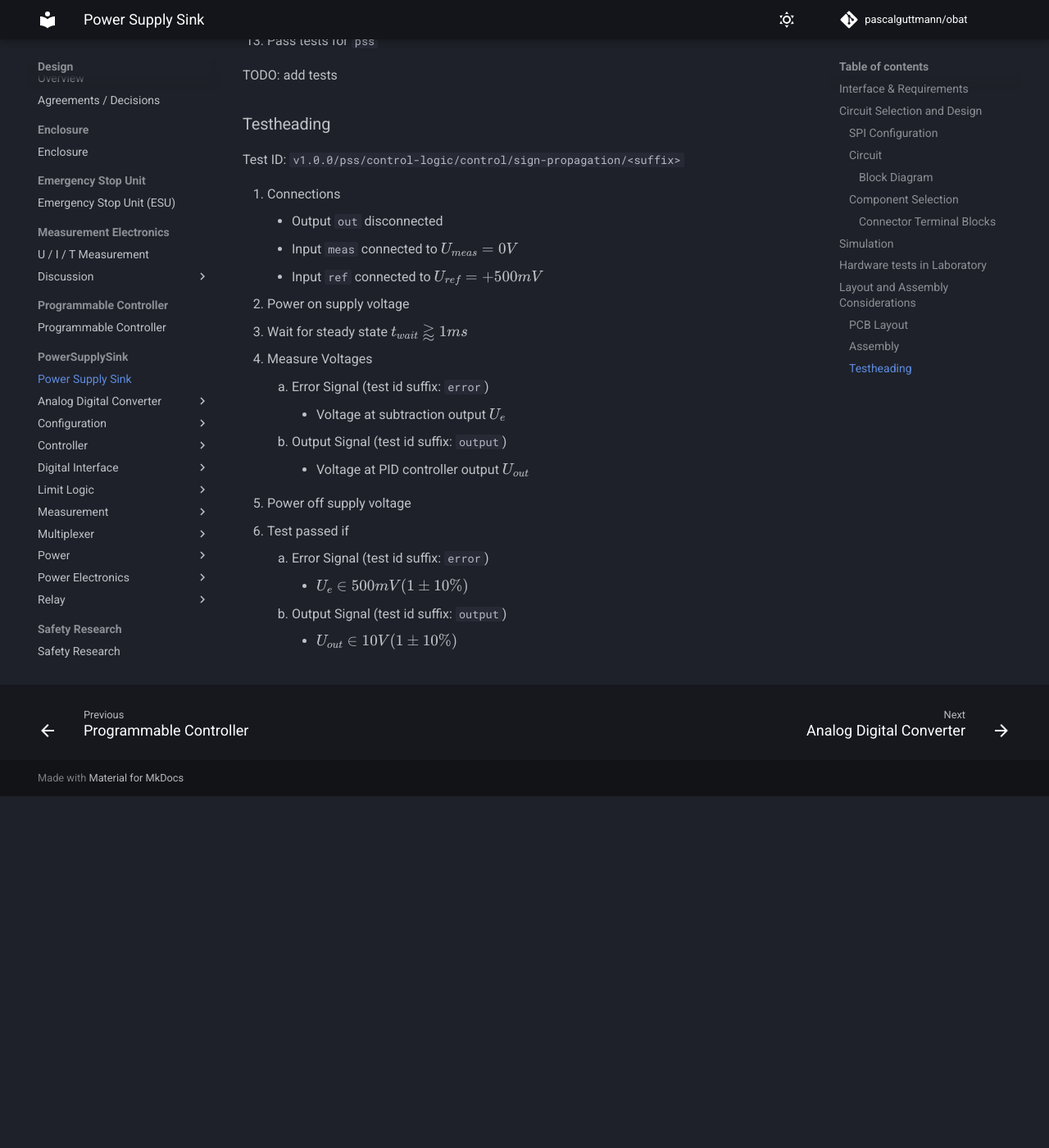
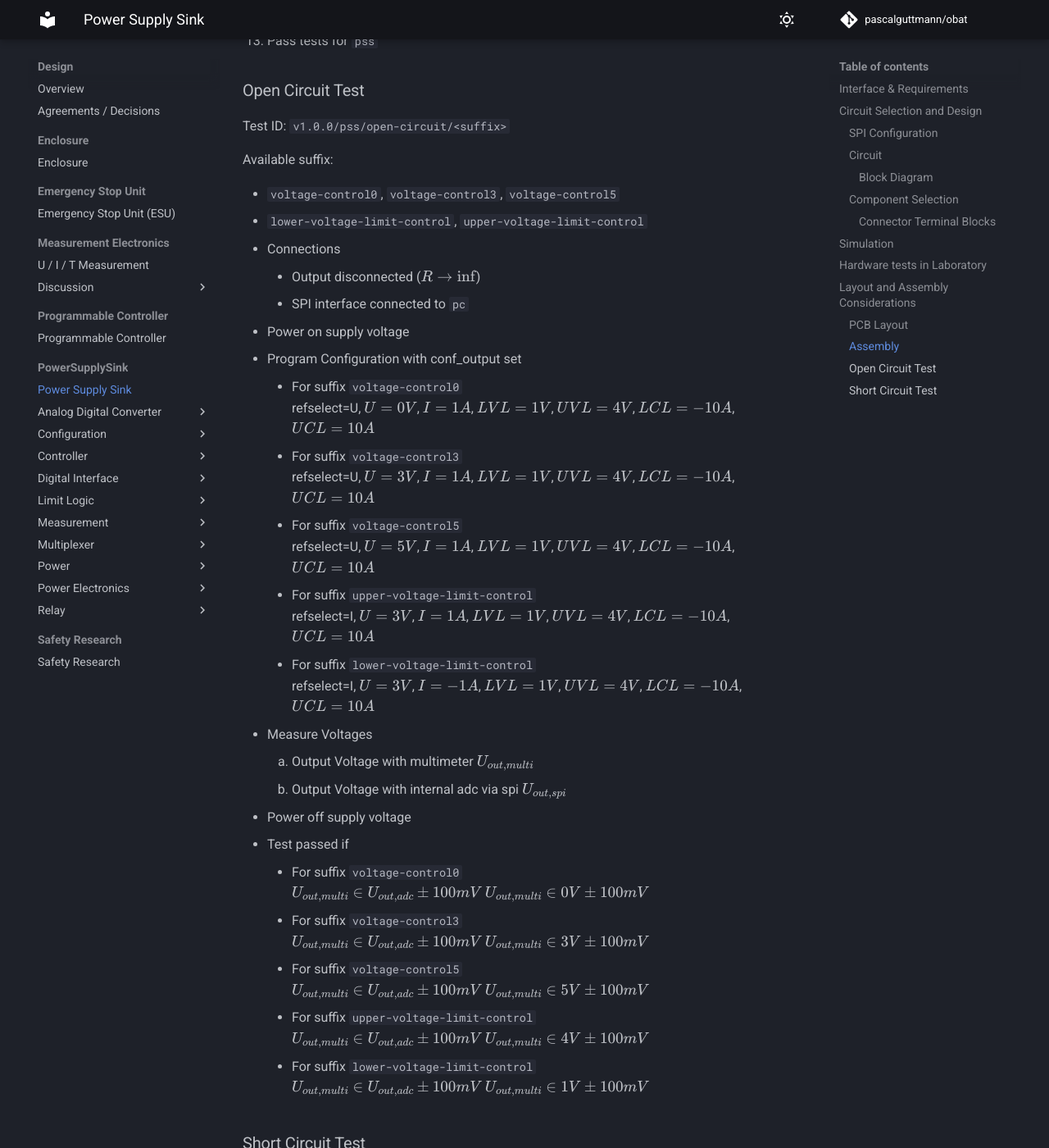
Before and after one commit to pascalguttmann/obat, an MkDocs documentation site: the page built from docs/design/pss/pss.md, in a window 1280 px wide and 1400 px high, scrolled down 4153 px. Shown: the whole window at 82% size. Built offline with MkDocs 1.6.1 and Material for MkDocs 9.7.7, drawn with Linux system fonts in a browser that asks for light colours; comment, search, counter and statistics services are not loaded; before the commit the page ends 5124 px from its top, so only the background shows below that; some of the changed text lies outside the part shown.

Commit message:
add pss testcases

```diff
--- a/docs/design/pss/pss.md
+++ b/docs/design/pss/pss.md
@@ -161,26 +161,92 @@
     - JP127 - JP129
 13. Pass tests for `pss`
 
-TODO: add tests
+### Open Circuit Test
 
-### Testheading
+Test ID: `v1.0.0/pss/open-circuit/<suffix>`
 
-Test ID: `v1.0.0/pss/control-logic/control/sign-propagation/<suffix>`
+Available suffix:
+
+- `voltage-control0`, `voltage-control3`, `voltage-control5`
+- `lower-voltage-limit-control`, `upper-voltage-limit-control`
 
 1. Connections
-    - Output `out` disconnected
-    - Input `meas` connected to $U_{meas} = 0V$
-    - Input `ref` connected to $U_{ref} = +500mV$
+    - Output disconnected ($R \rightarrow \inf$)
+    - SPI interface connected to `pc`
 2. Power on supply voltage
-3. Wait for steady state $t_{wait} \gtrapprox 1ms$
+3. Program Configuration with conf_output set
+    - For suffix `voltage-control0`
+      refselect=U, $U=0V$, $I=1A$, $LVL=1V$, $UVL=4V$, $LCL=-10A$, $UCL=10A$
+    - For suffix `voltage-control3`
+      refselect=U, $U=3V$, $I=1A$, $LVL=1V$, $UVL=4V$, $LCL=-10A$, $UCL=10A$
+    - For suffix `voltage-control5`
+      refselect=U, $U=5V$, $I=1A$, $LVL=1V$, $UVL=4V$, $LCL=-10A$, $UCL=10A$
+    - For suffix `upper-voltage-limit-control`
+      refselect=I, $U=3V$, $I=1A$, $LVL=1V$, $UVL=4V$, $LCL=-10A$, $UCL=10A$
+    - For suffix `lower-voltage-limit-control`
+      refselect=I, $U=3V$, $I=-1A$, $LVL=1V$, $UVL=4V$, $LCL=-10A$, $UCL=10A$
 4. Measure Voltages
-    1. Error Signal (test id suffix: `error`)
-        - Voltage at subtraction output $U_{e}$
-    2. Output Signal (test id suffix: `output`)
-        - Voltage at PID controller output $U_{out}$
+    1. Output Voltage with multimeter $U_{out,multi}$
+    2. Output Voltage with internal adc via spi $U_{out,spi}$
 5. Power off supply voltage
 6. Test passed if
-    1. Error Signal (test id suffix: `error`)
-        - $U_{e} \in 500mV (1 \pm 10\%)$
-    2. Output Signal (test id suffix: `output`)
-        - $U_{out} \in 10V (1 \pm 10\%)$
+    - For suffix `voltage-control0`
+      $U_{out,multi} \in U_{out,adc} \pm 100mV$
+      $U_{out,multi} \in 0V \pm 100mV$
+    - For suffix `voltage-control3`
+      $U_{out,multi} \in U_{out,adc} \pm 100mV$
+      $U_{out,multi} \in 3V \pm 100mV$
+    - For suffix `voltage-control5`
+      $U_{out,multi} \in U_{out,adc} \pm 100mV$
+      $U_{out,multi} \in 5V \pm 100mV$
+    - For suffix `upper-voltage-limit-control`
+      $U_{out,multi} \in U_{out,adc} \pm 100mV$
+      $U_{out,multi} \in 4V \pm 100mV$
+    - For suffix `lower-voltage-limit-control`
+      $U_{out,multi} \in U_{out,adc} \pm 100mV$
+      $U_{out,multi} \in 1V \pm 100mV$
+
+### Short Circuit Test
+
+Test ID: `v1.0.0/pss/short-circuit/<suffix>`
+
+Available suffix:
+
+- `current-control0`, `current-control-20`, `current-control+20`
+- `lower-current-limit-control`, `upper-current-limit-control`
+
+1. Connections
+    - Output disconnected ($R \rightarrow \inf$)
+    - SPI interface connected to `pc`
+2. Power on supply voltage
+3. Program Configuration with conf_output set
+    - For suffix `current-control0`
+      refselect=I, $U=2V$, $I=0A$, $LVL=0V$, $UVL=4V$, $LCL=-10A$, $UCL=10A$
+    - For suffix `current-control-20`
+      refselect=I, $U=2V$, $I=-20A$, $LVL=0V$, $UVL=4V$, $LCL=-10A$, $UCL=10A$
+    - For suffix `current-control+20`
+      refselect=I, $U=2V$, $I=+20A$, $LVL=0V$, $UVL=4V$, $LCL=-10A$, $UCL=10A$
+    - For suffix `lower-current-limit-control`
+      refselect=U, $U=0V$, $I=1A$, $LVL=1V$, $UVL=4V$, $LCL=+1A$, $UCL=+10A$
+    - For suffix `upper-current-limit-control`
+      refselect=U, $U=4V$, $I=1A$, $LVL=1V$, $UVL=4V$, $LCL=+1A$, $UCL=+10A$
+4. Measure Current
+    1. Output current with multimeter $I_{out,multi}$
+    2. Output current with internal adc via spi $I_{out,spi}$
+5. Power off supply voltage
+6. Test passed if
+    - For suffix `current-control0`
+      $I_{out,multi} \in I_{out,adc} \pm 1A$
+      $I_{out,multi} \in 0A \pm 1A$
+    - For suffix `current-control-20`
+      $I_{out,multi} \in I_{out,adc} \pm 1A$
+      $I_{out,multi} \in -20A \pm 1A$
+    - For suffix `current-control+20`
+      $I_{out,multi} \in I_{out,adc} \pm 1A$
+      $I_{out,multi} \in +20A \pm 1A$
+    - For suffix `lower-current-limit-control`
+      $I_{out,multi} \in I_{out,adc} \pm 1A$
+      $I_{out,multi} \in +1A \pm 1A$
+    - For suffix `upper-current-limit-control`
+      $I_{out,multi} \in I_{out,adc} \pm 1A$
+      $I_{out,multi} \in +10A \pm 1A$
```
